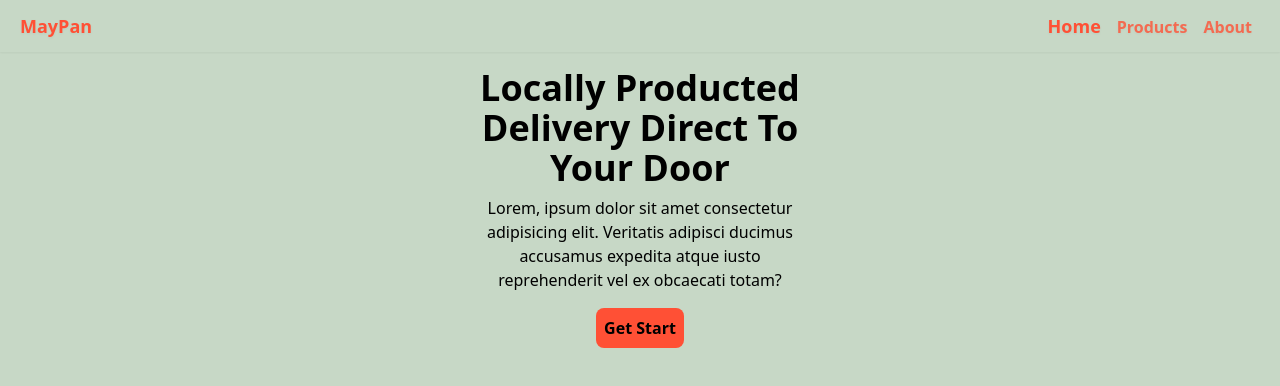
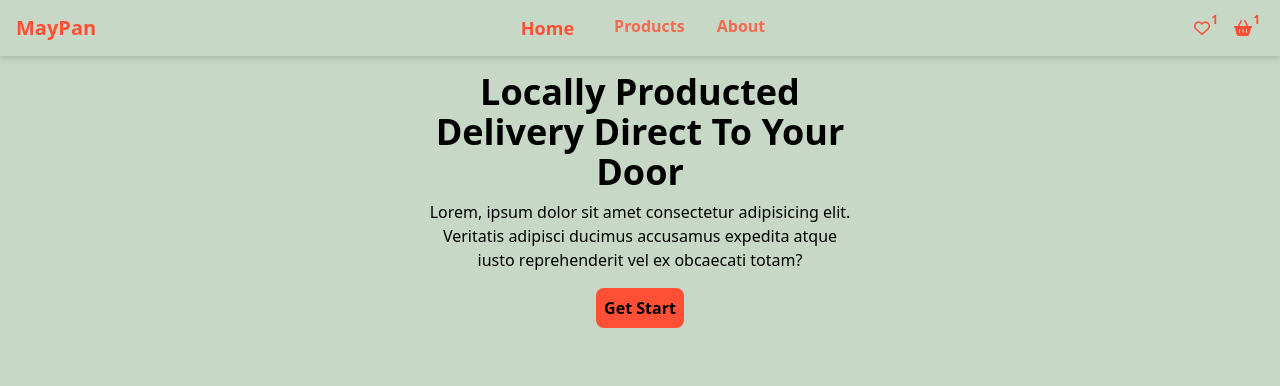
Before and after one commit to wyMinLwin/maypan, a React (Vite) app: page /home in a window 1280 px wide. Shown: the top 386 px of the page. Built offline with nearby package versions, Linux system fonts and the light colour scheme.

Commit message:
navbar-flowbite

```diff
--- a/package.json
+++ b/package.json
@@ -9,7 +9,13 @@
     "preview": "vite preview"
   },
   "dependencies": {
+    "@fortawesome/fontawesome-svg-core": "^6.3.0",
+    "@fortawesome/free-regular-svg-icons": "^6.3.0",
+    "@fortawesome/free-solid-svg-icons": "^6.3.0",
+    "@fortawesome/react-fontawesome": "^0.2.0",
     "@reduxjs/toolkit": "^1.9.3",
+    "flowbite": "^1.6.4",
+    "flowbite-react": "^0.4.2",
     "react": "^18.2.0",
     "react-dom": "^18.2.0",
     "react-redux": "^8.0.5",
--- a/src/App.tsx
+++ b/src/App.tsx
@@ -12,7 +12,7 @@ const App = () => {
 
   return (
     <>
-      <div className='max-w-screen min-h-screen' style={{backgroundColor:'#C7D8C6'}}>
+      <div className='max-w-screen min-h-screen bg-primary' >
         {location.pathname !== '/' && <Navbar />}
         <Routes>
           <Route path='/' element={<PreloaderPage />} />
--- a/src/components/Navbar.tsx
+++ b/src/components/Navbar.tsx
@@ -1,31 +1,79 @@
 import React from 'react'
-import {Link, NavLink} from 'react-router-dom'
-const Navbar = () => {
+import { NavLink} from 'react-router-dom'
+import {Navbar, Button} from 'flowbite-react'
+import { FontAwesomeIcon } from '@fortawesome/react-fontawesome'
+import { faHeart } from '@fortawesome/free-regular-svg-icons'
+import { faBasketShopping } from '@fortawesome/free-solid-svg-icons'
+const NavBar = () => {
   return (
-    <div className='flex flex-row items-center drop-shadow-sm shadow-sm py-3 px-5 justify-between'>
-        <Link to={'/'} className='text-lg font-semibold' style={{color:'#ff5035'}} >MayPan</Link>
-        <div className='sm:block hidden'>
+    // <div className='flex flex-row items-center drop-shadow-sm shadow-sm py-3 px-5 justify-between'>
+    //     <Link to={'/'} className='text-lg font-semibold' style={{color:'#ff5035'}} >MayPan</Link>
+    //     <div className='sm:block hidden'>
+    //         <NavLink
+    //          style={{color:'#ff5035',}}
+    //         className={({ isActive}) =>
+    //        `${isActive ? 'text-lg opacity-100' : 'text-base opacity-80'} ease-in-out duration-100 hover:opacity-90 mx-2 font-semibold `
+    //         }
+    //         to={'/home'}>Home</NavLink>
+    //         <NavLink
+    //          style={{color:'#ff5035',}}
+    //         className={({ isActive}) =>
+    //        `${isActive ? 'text-lg opacity-100' : 'text-base opacity-80'} ease-in-out duration-100 hover:opacity-90 mx-2 font-semibold `
+    //         }
+    //         to={'/products'}>Products</NavLink>
+    //         <NavLink
+    //          style={{color:'#ff5035',}}
+    //         className={({ isActive}) =>
+    //        `${isActive ? 'text-lg opacity-100' : 'text-base opacity-80'} ease-in-out duration-100 hover:opacity-90 mx-2 font-semibold `
+    //         }
+    //         to={'/about'}>About</NavLink>
+    //     </div>
+    // </div>
+    <>
+    <Navbar
+      className='bg-primary drop-shadow-md'
+      fluid={true}
+      rounded={false}
+    >
+      <Navbar.Brand href='/'>
+      <span className="self-center whitespace-nowrap text-xl font-semibold text-secondary">
+        MayPan
+      </span>
+      </Navbar.Brand>
+      <div className="flex md:order-2 my-auto text-secondary">
+        <button className='relative '>
+          <FontAwesomeIcon className='mx-3 ' icon={faHeart} />
+          <div className='absolute top-1 md:-top-1 right-1  text-xs font-semibold'>1</div>
+        </button>
+        <button className='relative '>
+          <FontAwesomeIcon className='mx-3 ' icon={faBasketShopping} />
+          <div className='absolute top-1 md:-top-1 right-1  text-xs font-semibold'>1</div>
+        </button>
+        <Navbar.Toggle className='bg-transparent border-0 ml-2 text-secondary' />
+      </div>
+      <Navbar.Collapse>
         <NavLink
-             style={{color:'#ff5035',}}
           className={({ isActive}) =>
-           `${isActive ? 'text-lg opacity-100' : 'text-base opacity-80'} ease-in-out duration-100 hover:opacity-90 mx-2 font-semibold `
+          `${isActive ? 'text-lg opacity-100' : 'text-base opacity-80'} text-right my-1 md-my-0 md-text-center text-secondary ease-in-out duration-100 hover:opacity-90 mx-2 font-semibold `
           }
-            to={'/home'}>Home</NavLink>
+          to={'/home'}>Home
+        </NavLink>
         <NavLink
-             style={{color:'#ff5035',}}
           className={({ isActive}) =>
-           `${isActive ? 'text-lg opacity-100' : 'text-base opacity-80'} ease-in-out duration-100 hover:opacity-90 mx-2 font-semibold `
+          `${isActive ? 'text-lg opacity-100' : 'text-base opacity-80'} text-right my-1 md-my-0 md-text-center text-secondary ease-in-out duration-100 hover:opacity-90 mx-2 font-semibold `
           }
-            to={'/products'}>Products</NavLink>
+          to={'/products'}>Products
+        </NavLink>
           <NavLink
-             style={{color:'#ff5035',}}
           className={({ isActive}) =>
-           `${isActive ? 'text-lg opacity-100' : 'text-base opacity-80'} ease-in-out duration-100 hover:opacity-90 mx-2 font-semibold `
+          `${isActive ? 'text-lg opacity-100' : 'text-base opacity-80'} text-right my-1 md-my-0 md-text-center text-secondary ease-in-out duration-100 hover:opacity-90 mx-2 font-semibold `
           }
-            to={'/about'}>About</NavLink>
-        </div>
-    </div>
+          to={'/about'}>About
+        </NavLink>
+      </Navbar.Collapse>
+    </Navbar>
+    </>
   )
 }
 
-export default Navbar
+export default NavBar
--- a/src/pages/HomePage.tsx
+++ b/src/pages/HomePage.tsx
@@ -3,14 +3,15 @@ import {Link} from 'react-router-dom'
 
 const HomePage = () => {
   return (
-    <div className='flex flex-col justify-center items-center '>
-      <div className='w-6/12 sm:w-4/12 my-2 md:w-3/12  text-center'>
+    <div className='flex flex-col justify-center items-center'>
+      <div className='w-6/12 sm:w-5/12 my-2 md:w-4/12  text-center'>
         <header className='font-bold text-2xl my-2 sm:text-4xl'>
           Locally Producted Delivery Direct To Your Door
         </header>
         <p className=' text-base font-light'>Lorem, ipsum dolor sit amet consectetur adipisicing elit. Veritatis adipisci ducimus accusamus expedita atque iusto reprehenderit vel ex obcaecati totam?</p>
       </div>
-      <Link className='p-2 rounded-lg font-semibold my-2 ' style={{background:'#ff5035'}} to={'/products'}>Get Start</Link>
+      <Link className='p-2 rounded-lg font-semibold my-2 bg-secondary' to={'/products'}>Get Start</Link>
+      {/* <img src={require('../assets/images/shop.jpg')} /> */}
     </div>
   )
 }
--- a/tailwind.config.cjs
+++ b/tailwind.config.cjs
@@ -3,9 +3,17 @@ module.exports = {
   content: [
     "./index.html",
     "./src/**/*.{js,ts,jsx,tsx}",
+    'node_modules/flowbite-react/**/*.{js,jsx,ts,tsx}',
   ],
   theme: {
-    extend: {},
+    extend: {
+      colors: {
+        primary:'#C7D8C6',
+        secondary:'#ff5035',
+      }
+    },
   },
-  plugins: [],
+  plugins: [
+    require('flowbite/plugin')
+  ]
 }
```
Also changed, not shown: src/assets/images/shop.jpg (added), 1 other file (tests, documents, lock files or other folders). Lines whose indentation alone changed are shown as unchanged.
